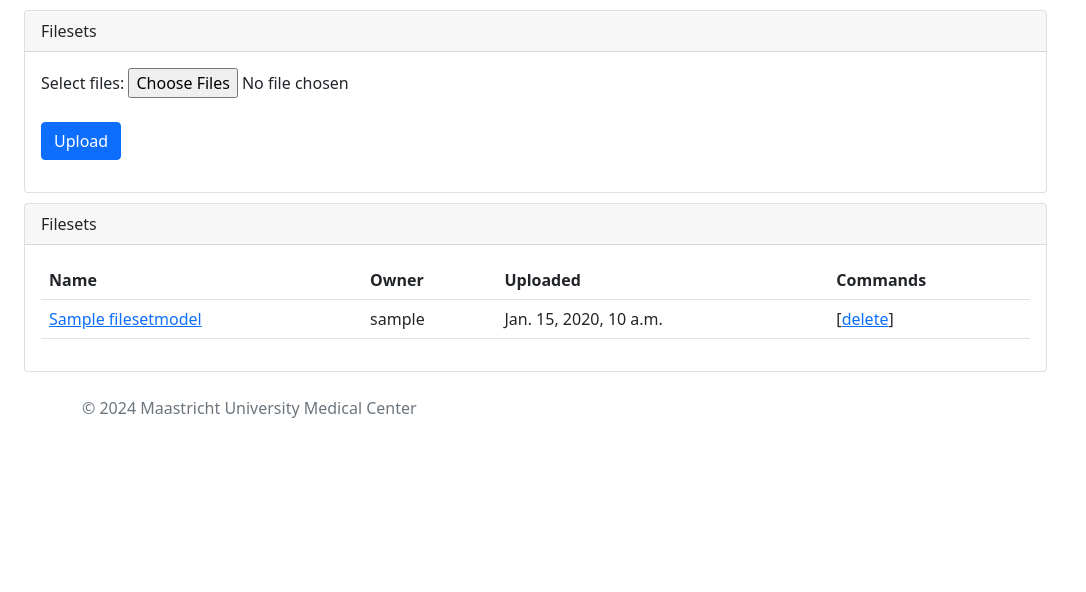
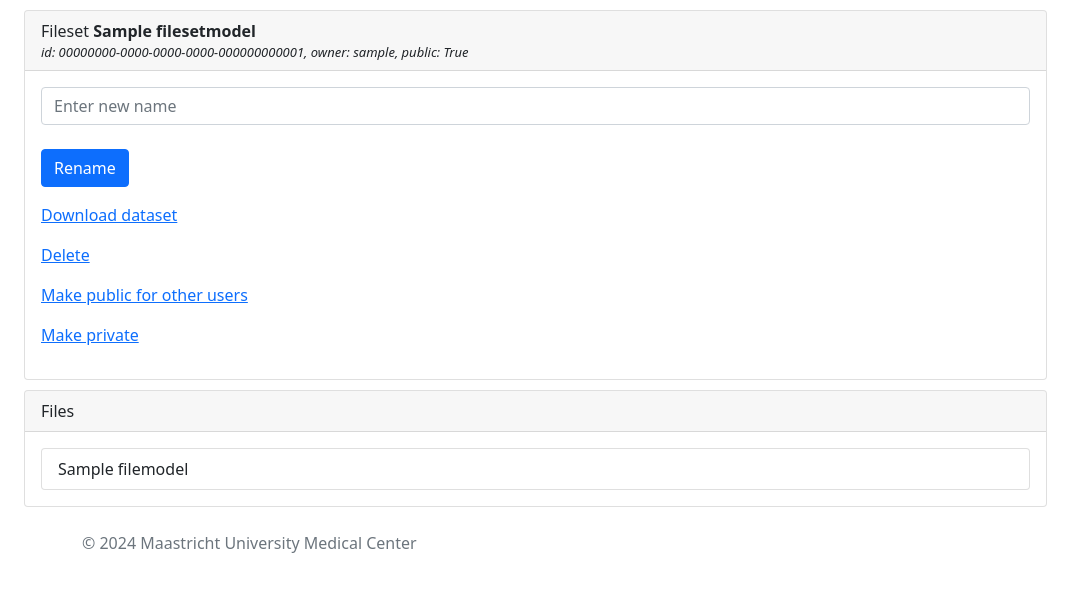
Before and after one commit to rbrecheisen/MosamaticWeb3.0, a Django app: page /filesets/00000000-0000-0000-0000-000000000001 in a window 1280 px wide. Shown: the part 58-650 px from the top of the page, without its empty margins (0-1086 px from the left). Run offline with Django 5.2, Linux system fonts and the light colour scheme; a user stored in the database is signed in; tables that the repository leaves empty hold one stand-in row (values such as "Sample post"); some libraries are stand-ins or nearby versions.

Commit message:
Full fileset functionality works as in Mosamatic Web 1.0

```diff
--- /dev/null
+++ b/src/mosamatic3/app/data/datamanager.py
@@ -0,0 +1,83 @@
+import os
+import shutil
+
+from os.path import basename
+from zipfile import ZipFile
+from django.conf import settings
+from django.utils import timezone
+from django.db.models import Q
+
+from ..models import FileModel, FileSetModel
+
+
+class DataManager:
+    def __init__(self):
+        pass
+
+    @staticmethod
+    def create_file(path, fileset):
+        return FileModel.objects.create(
+            name=os.path.split(path)[1], path=path, fileset=fileset)
+
+    @staticmethod
+    def create_fileset(user, name=None):
+        if name:
+            fs_name = name
+        else:
+            timestamp = timezone.now().strftime('%Y%m%d%H%M%S.%f')
+            fs_name = 'fileset-{}'.format(timestamp)
+        fileset = FileSetModel.objects.create(name=fs_name, owner=user) # fileset.path is set in post_save() for FileSetModel
+        return fileset
+
+    def create_fileset_from_files(self, file_paths, file_names, user):
+        if len(file_paths) == 0 or len(file_names) == 0:
+            return None
+        fileset = self.create_fileset(user)
+        for i in range(len(file_paths)):
+            source_path = file_paths[i]
+            target_name = file_names[i]
+            target_path = os.path.join(fileset.path, target_name)
+            if not settings.DOCKER: # Hack: to deal with "file in use" error Windows
+                shutil.copy(source_path, target_path)
+            else:
+                shutil.move(source_path, target_path)
+            self.create_file(target_path, fileset)
+        return fileset
+
+    @staticmethod
+    def get_filesets(user):
+        if not user.is_staff:
+            return FileSetModel.objects.filter(Q(owner=user) | Q(public=True))
+        return FileSetModel.objects.all()
+
+    @staticmethod
+    def get_fileset(fileset_id):
+        return FileSetModel.objects.get(pk=fileset_id)
+
+    @staticmethod
+    def get_files(fileset):
+        return FileModel.objects.filter(fileset=fileset).all()
+
+    @staticmethod
+    def delete_fileset(fileset):
+        fileset.delete()
+
+    @staticmethod
+    def rename_fileset(fileset, new_name):
+        fileset.name = new_name
+        fileset.save()
+        return fileset
+
+    @staticmethod
+    def make_dataset_public(fileset, public=True):
+        fileset.public = public
+        fileset.save()
+        return fileset
+
+    def get_zip_file_from_fileset(self, fileset):
+        files = self.get_files(fileset)
+        zip_file_path = os.path.join(fileset.path, '{}.zip'.format(fileset.name))
+        with ZipFile(zip_file_path, 'w') as zip_obj:
+            for f in files:
+                zip_obj.write(f.path, arcname=basename(f.path))
+        return zip_file_path
--- a/src/mosamatic3/app/templates/fileset.html
+++ b/src/mosamatic3/app/templates/fileset.html
@@ -1,22 +1,54 @@
 {% extends "base.html" %}
+{% load extra_filters %}
 {% block content %}
 <div class="container-fluid">
     <div class="row">
         <div class="col-sm-10">
             <div class="card" style="margin-top: 10px;">
-                <div class="card-header">Fileset {{ fileset.name }}</div>
-                <div class="card-header">Files</div>
+                <div class="card-header">
+                    Fileset <b>{{ fileset.name }}</b><br>
+                    <i style="font-size: small;">
+                        id: {{ fileset.id }}, owner: {{ fileset.owner }}, public: {{ fileset.public }}
+                    </i>
+                </div>
                 <div class="card-body">
-                    <table class="table">
-                        <tr>
-                            <th>Name</th>
-                        </tr>
-                        {% for file in fileset %}
-                            <tr>
-                                <td><a href="/filesets/{{ fileset.id }}/files/{{ file.id }}">{{ fileset.name }}</a></td>
-                            </tr>
+                    {% if user == fileset.owner or user.is_staff %}
+                        <form action="/filesets/{{ fileset.id }}" method="get">
+                            <input type="hidden" name="action" value="rename">
+                            <input type="text" class="form-control" placeholder="Enter new name" name="new_name"><br>
+                            <button class="btn btn-primary">Rename</button>
+                        </form>
+                        <p><a href="/filesets/{{ fileset.id }}?action=download">Download dataset</a></p>
+                        <p><a href="/filesets/{{ fileset.id }}?action=delete">Delete</a></p>
+                    {%  endif %}
+                    {%  if user == fileset.owner %}
+                        <p><a href="/filesets/{{ fileset.id }}?action=make-public">Make public for other users</a></p>
+                        <p><a href="/filesets/{{ fileset.id }}?action=make-private">Make private</a></p>
+                    {% endif %}
+                </div>
+            </div>
+        </div>
+    </div>
+    <div class="row">
+        <div class="col-sm-10">
+            <div class="card" style="margin-top: 10px;">
+                <div class="card-header">Files</b></div>
+                <div class="card-body">
+                    <ul class="list-group">
+                        {% for f in files %}
+                            <li class="list-group-item">
+                                {% if f.name|endswith:"png" %}
+                                    <a href="{{ f.path }}">{{ f.name }}</a>
+                                {% elif f.name|endswith:"txt" %}
+                                    <a href="{{ f.path }}">{{ f.name }}</a>
+                                {% elif f.name|endswith:"json" %}
+                                    <a href="{{ f.path }}">{{ f.name }}</a>
+                                {% else %}
+                                    {{ f.name }}
+                                {% endif %}
+                            </li>
                         {% endfor %}
-                    </table>
+                    </ul>
                 </div>
             </div>
         </div>
--- /dev/null
+++ b/src/mosamatic3/app/templatetags/extra_filters.py
@@ -0,0 +1,10 @@
+from django import template
+from django.template.defaultfilters import stringfilter
+
+register = template.Library()
+
+
+@register.filter
+@stringfilter
+def endswith(text, postfix):
+    return text.endswith(postfix)
--- a/src/mosamatic3/app/urls.py
+++ b/src/mosamatic3/app/urls.py
@@ -5,7 +5,6 @@ from . import views
 urlpatterns = [
     path('', views.filesets),
     path('auth', views.auth),
-    path('progress', views.progress),
     path('filesets/', views.filesets),
     path('filesets/<str:fileset_id>', views.fileset),
 ]
--- a/src/mosamatic3/app/views.py
+++ b/src/mosamatic3/app/views.py
@@ -1,99 +1,10 @@
-import os
-import uuid
-import shutil
-
-from django.shortcuts import redirect, render
+from django.shortcuts import render
 from django.contrib.auth.decorators import login_required
 from django.http import HttpResponse, HttpResponseForbidden
-from django.core.files.storage import default_storage
-from django.core.files.base import ContentFile
-from django.core.files.uploadedfile import InMemoryUploadedFile, TemporaryUploadedFile
-from django.utils import timezone
-from django.db.models import Q
-from os.path import basename
-from django.conf import settings
 from wsgiref.util import FileWrapper
-from zipfile import ZipFile
 
-from .models import FileSetModel, FileModel
-
-
-# Move to separate file or class
-def process_uploaded_files(request):
-    file_paths = []
-    file_names = []
-    files = request.POST.getlist('files.path') # Files parameter from NGINX
-    if files is None or len(files) == 0:
-        files = request.FILES.getlist('files') # Files parameter from Django without NGINX
-        if files is None or len(files) == 0:
-            raise RuntimeError('File upload without files in either POST or FILES object')
-        else:
-            for f in files:
-                if isinstance(f, TemporaryUploadedFile):
-                    file_paths.append(f.temporary_file_path())
-                    file_names.append(f.name)
-                elif isinstance(f, InMemoryUploadedFile):
-                    file_path = default_storage.save('{}'.format(uuid.uuid4()), ContentFile(f.read()))
-                    file_path = os.path.join(settings.MEDIA_ROOT, file_path)
-                    file_paths.append(file_path)
-                    file_names.append(f.name)
-                elif isinstance(f, str):
-                    file_paths.append(f)
-                    file_names.append(os.path.split(f)[1])
-                else:
-                    raise RuntimeError('Unknown file type {}'.format(type(f)))
-    else:
-        file_paths = files
-        file_names = request.POST.getlist('files.name')
-    return file_paths, file_names
-
-
-# Move to data manager class
-def create_fileset(user, name=None):
-    if name:
-        fs_name = name
-    else:
-        timestamp = timezone.now().strftime('%Y%m%d%H%M%S.%f')
-        fs_name = 'fileset-{}'.format(timestamp)
-    fileset = FileSetModel.objects.create(name=fs_name, owner=user) # fileset.path is set in post_save() for FileSetModel
-    return fileset
-
-
-def create_file(path, fileset):
-    return FileModel.objects.create(
-        name=os.path.split(path)[1], path=path, fileset=fileset)
-
-
-# Move to data manager class. Loading files by inspecting DICOM header should be another class
-def create_fileset_from_files(file_paths, file_names, user):
-    if len(file_paths) == 0 or len(file_names) == 0:
-        return None
-    fileset = create_fileset(user)
-    for i in range(len(file_paths)):
-        source_path = file_paths[i]
-        target_name = file_names[i]
-        target_path = os.path.join(fileset.path, target_name)
-        if not settings.DOCKER: # Hack: to deal with "file in use" error Windows
-            shutil.copy(source_path, target_path)
-        else:
-            shutil.move(source_path, target_path)
-        create_file(path=target_path, fileset=fileset)
-    return fileset
-
-
-# Move to data manager class
-def get_filesets(user):
-    if not user.is_staff:
-        return FileSetModel.objects.filter(Q(owner=user) | Q(public=True))
-    return FileSetModel.objects.all()
-
-
-def get_fileset(fileset_id, user):
-    return FileSetModel.objects.get(pk=fileset_id)
-
-
-def delete_fileset(fileset):
-    fileset.delete()
+from .data.fileuploadprocessor import FileUploadProcessor
+from .data.datamanager import DataManager
 
 
 @login_required
@@ -102,23 +13,36 @@ def auth(_):
 
 
 @login_required
-def progress(_):
-    return HttpResponse(status=200)
-
-
-@login_required
 def filesets(request):
+    manager = DataManager()
     if request.method == 'POST':
-        file_paths, file_names = process_uploaded_files(request)
-        create_fileset_from_files(file_paths, file_names, request.user)
-    return render(request, 'filesets.html', context={'filesets': get_filesets(request.user)})
+        file_paths, file_names = FileUploadProcessor().process_upload(request)
+        manager.create_fileset_from_files(file_paths, file_names, request.user)
+    return render(request, 'filesets.html', context={'filesets': manager.get_filesets(request.user)})
 
 
 @login_required
 def fileset(request, fileset_id):
+    manager = DataManager()
     if request.method == 'GET':
-        fs = get_fileset(fileset_id, request.user)
+        fs = manager.get_fileset(fileset_id)
         action = request.GET.get('action', None)
-        if action == 'delete':
-            delete_fileset(fs)
-    return render(request, 'filesets.html', context={'filesets': get_filesets(request.user)})
+        if action == 'download':
+            zip_file_path = manager.get_zip_file_from_fileset(fs)
+            with open(zip_file_path, 'rb') as f:
+                response = HttpResponse(FileWrapper(f), content_type='application/zip')
+                response['Content-Disposition'] = 'attachment; filename="{}.zip"'.format(fs.name)
+            return response
+        elif action == 'delete':
+            manager.delete_fileset(fs)
+            return render(request, 'filesets.html', context={'filesets': manager.get_filesets(request.user)})
+        elif action == 'rename':
+            fs = manager.rename_fileset(fs, request.GET.get('new_name'))
+        elif action == 'make-public':
+            fs = manager.make_fileset_public(fs)
+        elif action == 'make-private':
+            fs = manager.make_fileset_public(fs, public=False)
+        else:
+            pass
+        return render(request, 'fileset.html', context={'fileset': fs, 'files': manager.get_files(fs)})
+    return HttpResponseForbidden('Wrong method')
```
Also changed, not shown: src/mosamatic3/app/data/fileuploadprocessor.py (added, +40 -0 lines), src/mosamatic3/app/templatetags/js.py (added, +12 -0 lines), src/mosamatic3/app/data/__init__.py (added), src/mosamatic3/app/templatetags/__init__.py (added).
